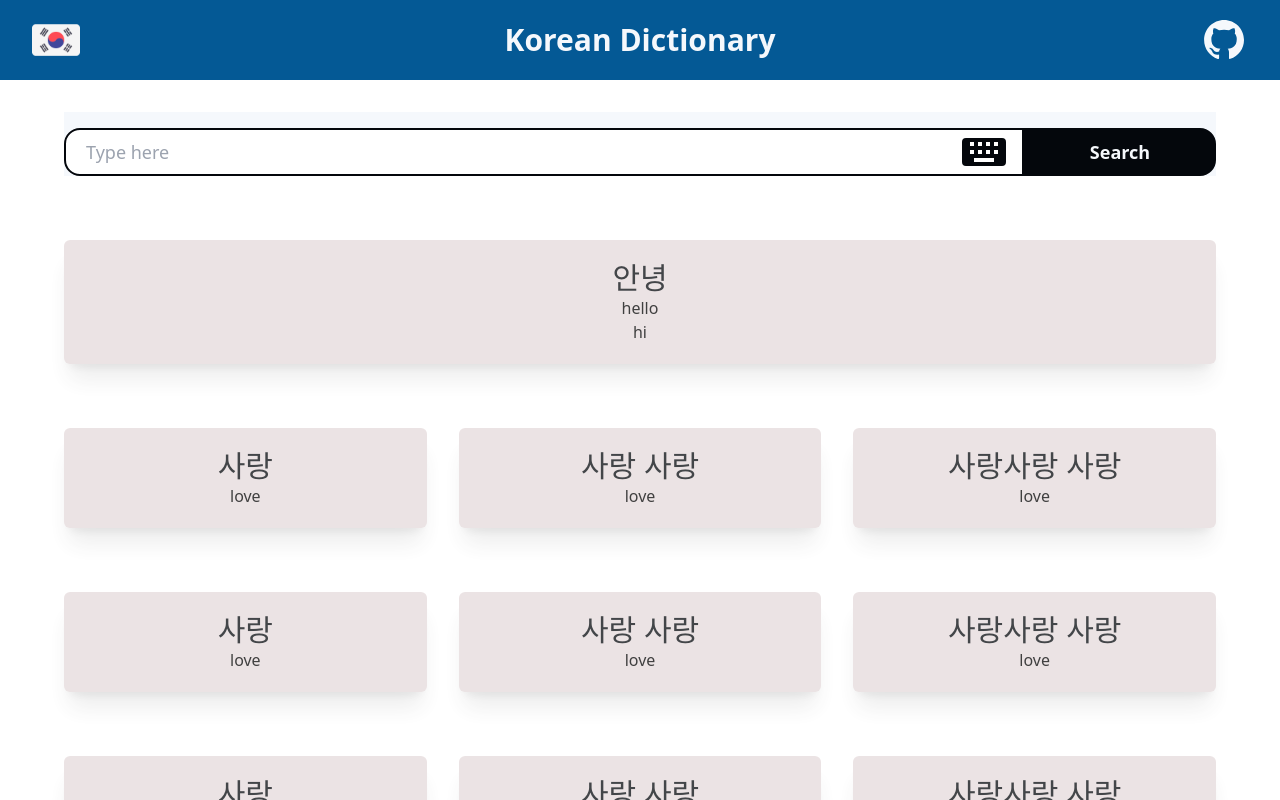
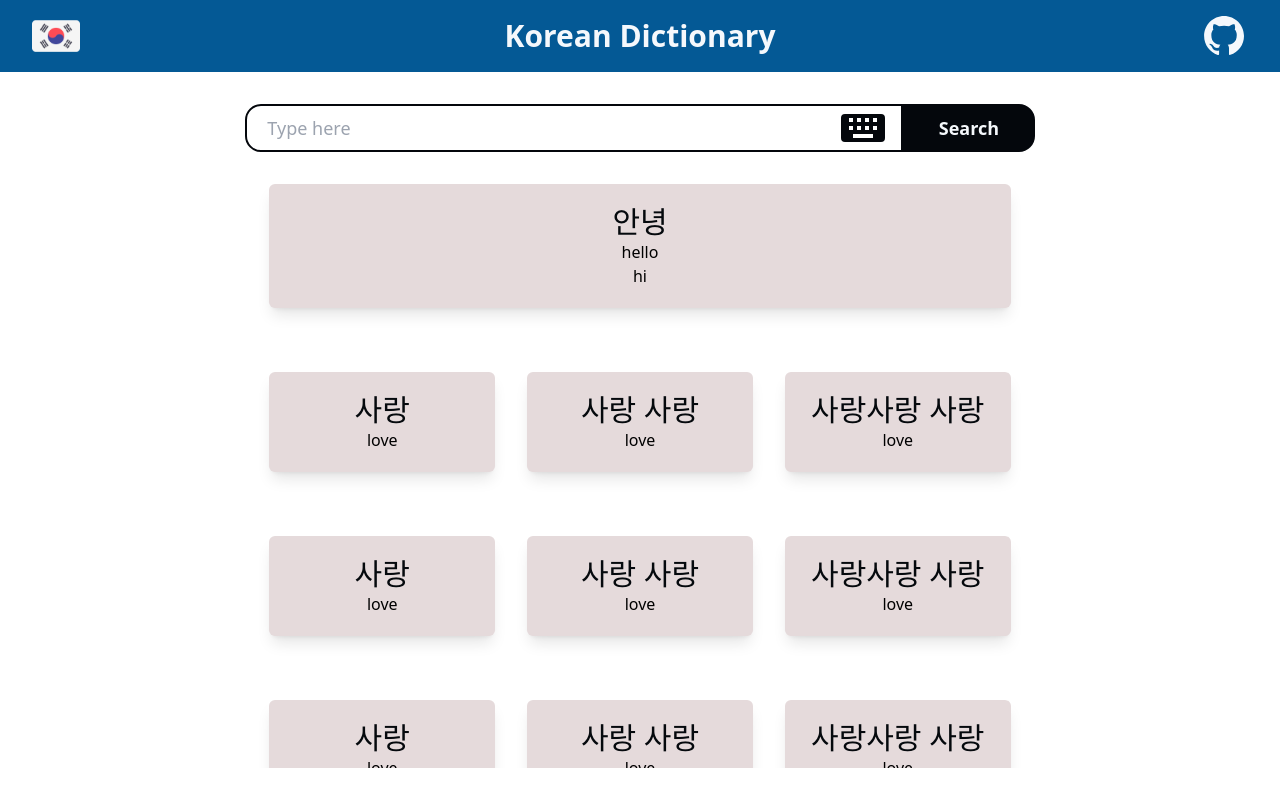
Before and after one commit to ana117/korean-dictionary, a SvelteKit app: page / in a window 1280 px wide. Built offline with nearby package versions, Linux system fonts and the light colour scheme.

Commit message:
feat: improve styling

```diff
--- a/src/App.css
+++ b/src/App.css
@@ -19,4 +19,8 @@
     --secondary: 29 61 104;
     --accent: 39 91 160;
   }
+
+  * {
+    transition-duration: 500ms;
+  }
 }
--- a/src/lib/components/Navbar.svelte
+++ b/src/lib/components/Navbar.svelte
@@ -5,9 +5,9 @@
     Korean Dictionary
   </p>
 
-  <a href="https://github.com/ana117/korean-dictionary/" class="w-12 h-12 rounded-full group hover:bg-background duration-500">
+  <a href="https://github.com/ana117/korean-dictionary/" class="w-12 h-12 rounded-full group hover:bg-background">
     <span class="sr-only">GitHub</span>
-    <svg xmlns="http://www.w3.org/2000/svg" viewBox="0 0 24 24" class="w-full h-full fill-background hover:fill-foreground hover:scale-105 duration-500">
+    <svg xmlns="http://www.w3.org/2000/svg" viewBox="0 0 24 24" class="w-full h-full fill-background hover:fill-foreground hover:scale-105">
       <path fill-rule="evenodd" clip-rule="evenodd" d="M12.026 2c-5.509 0-9.974 4.465-9.974 9.974 0 4.406 2.857 8.145 6.821 9.465.499.09.679-.217.679-.481 0-.237-.008-.865-.011-1.696-2.775.602-3.361-1.338-3.361-1.338-.452-1.152-1.107-1.459-1.107-1.459-.905-.619.069-.605.069-.605 1.002.07 1.527 1.028 1.527 1.028.89 1.524 2.336 1.084 2.902.829.091-.645.351-1.085.635-1.334-2.214-.251-4.542-1.107-4.542-4.93 0-1.087.389-1.979 1.024-2.675-.101-.253-.446-1.268.099-2.64 0 0 .837-.269 2.742 1.021a9.582 9.582 0 0 1 2.496-.336 9.554 9.554 0 0 1 2.496.336c1.906-1.291 2.742-1.021 2.742-1.021.545 1.372.203 2.387.099 2.64.64.696 1.024 1.587 1.024 2.675 0 3.833-2.33 4.675-4.552 4.922.355.308.675.916.675 1.846 0 1.334-.012 2.41-.012 2.737 0 .267.178.577.687.479C19.146 20.115 22 16.379 22 11.974 22 6.465 17.535 2 12.026 2z">
       </path>
     </svg>
--- a/src/lib/components/ResultCard.svelte
+++ b/src/lib/components/ResultCard.svelte
@@ -5,9 +5,10 @@
   let dialog: HTMLDialogElement;
 
   const externalLink = `https://krdict.korean.go.kr/eng/dicSearch/SearchView?nation=eng&nationCode=6&ParaWordNo=${word.code}`;
+  const firstElementClass = isFirst ? "lg:col-span-3 md:col-span-2 sticky top-0 z-10" : "";
 </script>
 
-<button class="bg-accent opacity-75 hover:opacity-100 p-5 rounded-md shadow-xl hover:scale-105 duration-500" class:lg:col-span-3={isFirst} class:md:col-span-2={isFirst} on:click={() => dialog.showModal()}>
+<button class="bg-accent p-5 rounded-md shadow-lg hover:scale-105 {firstElementClass}" on:click={() => dialog.showModal()} >
   <p class="text-3xl fonr-bold text-text">
     {word.koreanWord}
   </p>
@@ -26,7 +27,7 @@
       <h2 class="text-3xl font-bold">
         {word.koreanWord}
       </h2>
-      <svg viewBox="0 0 24 24" class="absolute -right-6 top-0 w-4 h-4 group-hover:scale-110 duration-500">
+      <svg viewBox="0 0 24 24" class="absolute -right-6 top-0 w-4 h-4 group-hover:scale-110">
         <path d="m13 3 3.293 3.293-7 7 1.414 1.414 7-7L21 11V3z"></path>
         <path d="M19 19H5V5h7l-2-2H5c-1.103 0-2 .897-2 2v14c0 1.103.897 2 2 2h14c1.103 0 2-.897 2-2v-5l-2-2v7z"></path>
       </svg>
--- a/src/lib/components/SearchBar.svelte
+++ b/src/lib/components/SearchBar.svelte
@@ -1,17 +1,17 @@
-<div class="flex sticky top-0 pt-4 bg-background z-10 w-full">
+<div class="flex">
   <div class="grow relative flex items-center">
     <input type="text" placeholder="Type here" class="w-full py-2 ps-5 pe-20 rounded-l-2xl text-lg border-foreground border-2 focus:outline-0"/>
 
     <button class="absolute right-4">
       <span class="sr-only">Floating Keyboard</span>
-      <svg viewBox="0 0 24 24" class="w-8 md:w-12 h-8 md:h-12 fill-foreground duration-500">
+      <svg viewBox="0 0 24 24" class="w-8 md:w-12 h-8 md:h-12 fill-foreground">
         <path d="M21 5H3a2 2 0 0 0-2 2v10a2 2 0 0 0 2 2h18a2 2 0 0 0 2-2V7a2 2 0 0 0-2-2zm-8 2h2v2h-2V7zm0 4h2v2h-2v-2zM9 7h2v2H9V7zm0 4h2v2H9v-2zM5 7h2v2H5V7zm0 4h2v2H5v-2zm12 6H7v-2h10v2zm2-4h-2v-2h2v2zm0-4h-2V7h2v2z">
         </path>
       </svg>
     </button>
   </div>
 
-  <button class="w-2/6 md:w-1/6 ease-in duration-500 py-2 px-2 md:px-5 rounded-r-2xl bg-foreground text-background text-lg font-bold border-foreground border-2">
+  <button class="w-2/6 md:w-1/6 ease-in py-2 px-2 md:px-5 rounded-r-2xl bg-foreground text-background text-lg font-bold border-foreground border-2">
     Search
   </button>
 </div>
--- a/src/routes/+layout.svelte
+++ b/src/routes/+layout.svelte
@@ -4,9 +4,7 @@
 	let { children } = $props();
 </script>
 
-<div class="h-screen max-h-screen overflow-y-auto overflow-x-visible">
+<div class="h-screen flex flex-col">
 	<Navbar />
-	<main class="p-16 py-8">
-		{@render children()}
-	</main>
+	{@render children()}
 </div>
--- a/src/routes/+page.svelte
+++ b/src/routes/+page.svelte
@@ -110,10 +110,14 @@ import SearchBar from "$lib/components/SearchBar.svelte";
   ];
 </script>
 
-<SearchBar />
+<main class="flex flex-col p-8 w-full lg:w-5/6 xl:w-2/3 h-full max-h-full mx-auto overflow-y-auto">
+  <SearchBar />
 
-<div class="grow mt-16 grid grid-cols-1 md:grid-cols-2 lg:grid-cols-3 gap-x-4 lg:gap-x-8 gap-y-16">
-  {#each mockResult as word, i}
-  <ResultCard {word} isFirst={i === 0} />
-  {/each}
-</div>
+  <div class="grow mt-8 px-6 overflow-y-auto">
+    <div class="grid grid-cols-1 md:grid-cols-2 lg:grid-cols-3 gap-x-4 lg:gap-x-8 gap-y-16 content-start">
+      {#each mockResult as word, i}
+      <ResultCard {word} isFirst={i === 0} />
+      {/each}
+    </div>
+  </div>
+</main>
```
